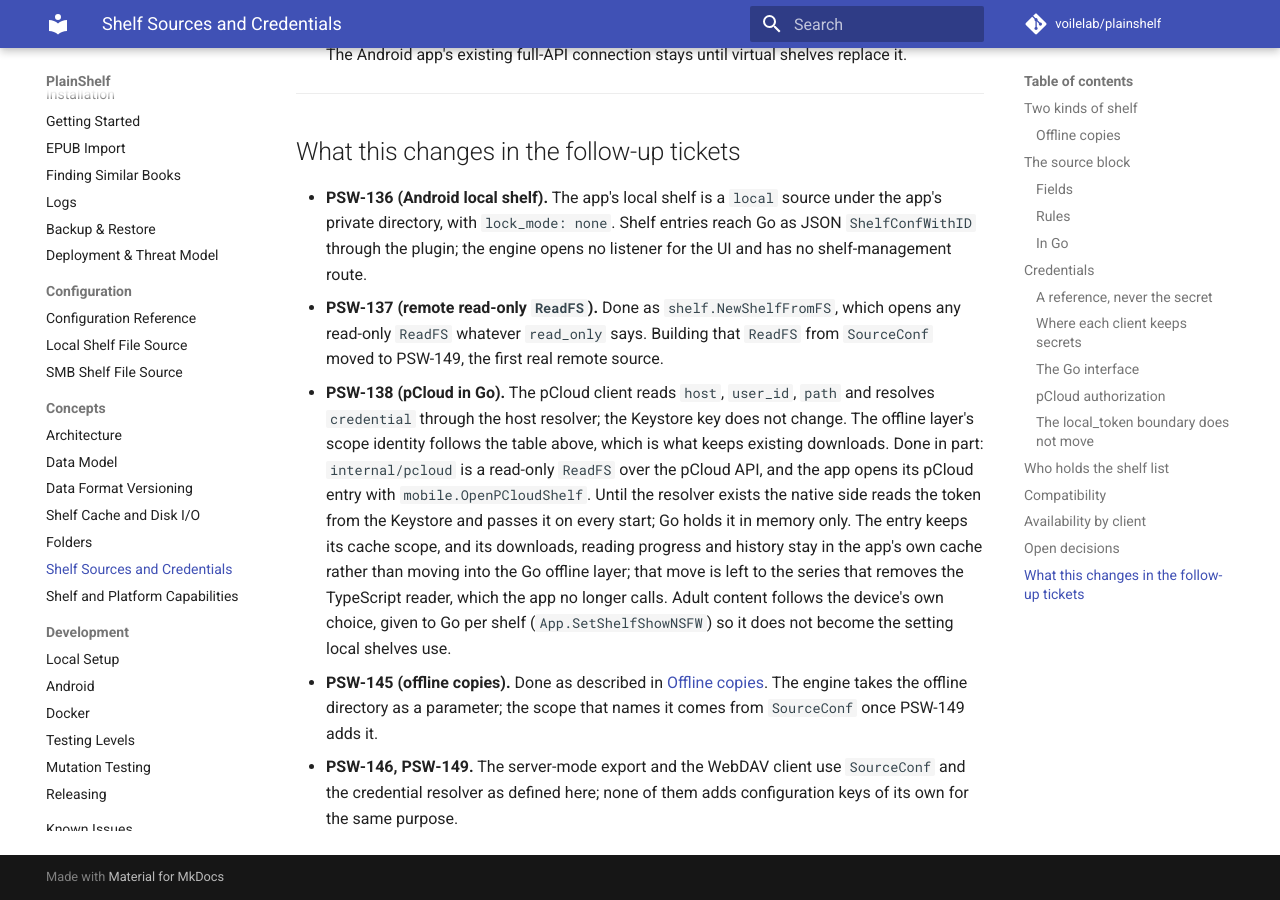
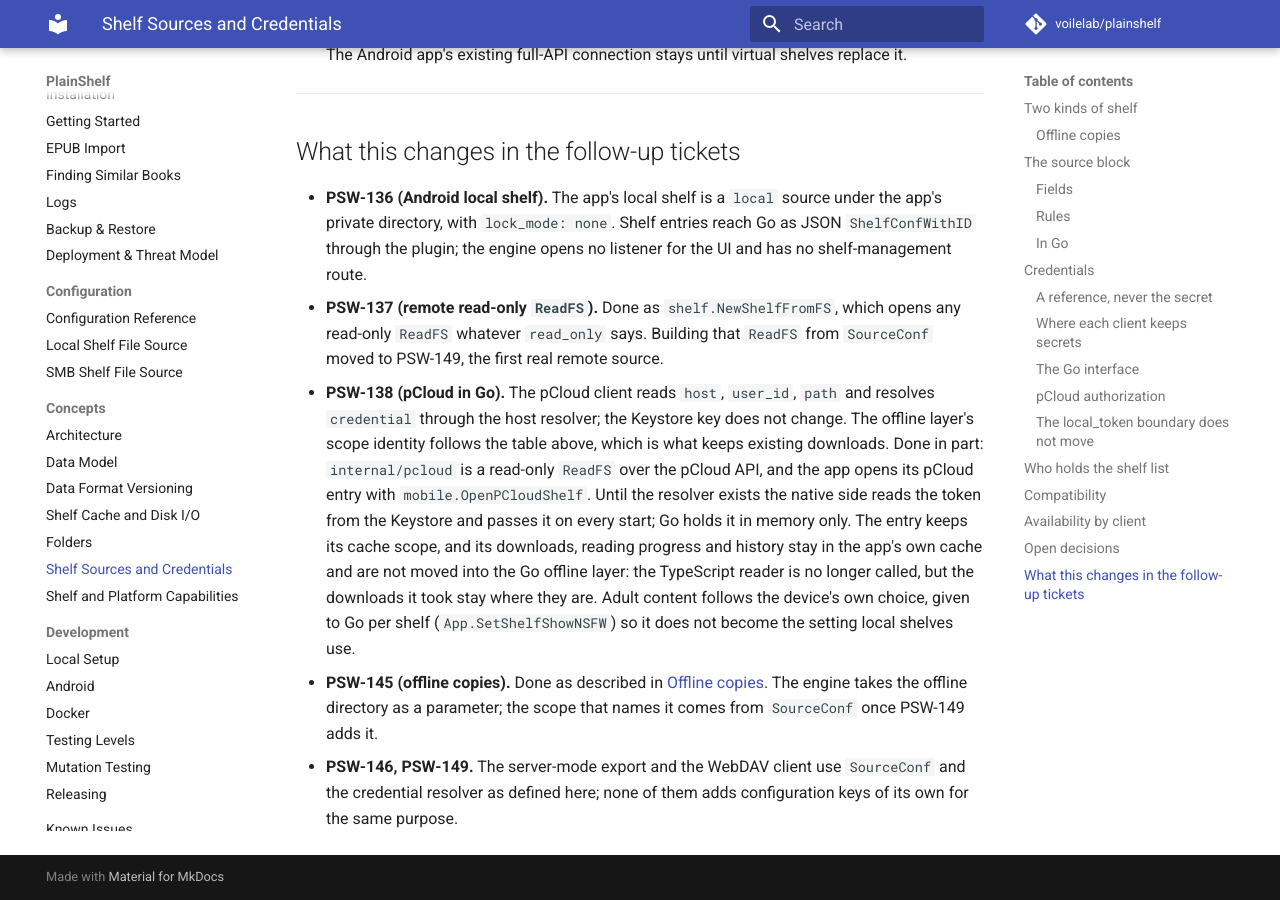
Before and after one commit to voilelab/plainshelf, an MkDocs documentation site: the page built from docs/concepts/shelf-sources.md, in a window 1280 px wide and 900 px high, scrolled down 8834 px. Built offline with MkDocs 1.6.1 and Material for MkDocs 9.7.7, drawn with Linux system fonts in a browser that asks for light colours; comment, search, counter and statistics services are not loaded.

Commit message:
Say pCloud downloads stay in the app cache for good
The PSW-138 entry left moving them into the Go offline layer to a later
series; that move was dropped, so the entry now says they stay put.

Co-Authored-By: Claude Opus 5.5 <noreply@anthropic.com>
Claude-Session: https://claude.ai/code/session_01BezutzjsQGPbMoa7iNygdQ

```diff
--- a/docs/concepts/shelf-sources.md
+++ b/docs/concepts/shelf-sources.md
@@ -363,9 +363,9 @@ the type, never by falling back to another source.
   with `mobile.OpenPCloudShelf`. Until the resolver exists the native side reads
   the token from the Keystore and passes it on every start; Go holds it in
   memory only. The entry keeps its cache scope, and its downloads, reading
-  progress and history stay in the app's own cache rather than moving into the
-  Go offline layer; that move is left to the series that removes the TypeScript
-  reader, which the app no longer calls. Adult content follows the device's own
+  progress and history stay in the app's own cache and are not moved into the
+  Go offline layer: the TypeScript reader is no longer called, but the
+  downloads it took stay where they are. Adult content follows the device's own
   choice, given to Go per shelf (`App.SetShelfShowNSFW`) so it does not become
   the setting local shelves use.
 - **PSW-145 (offline copies).** Done as described in
```
